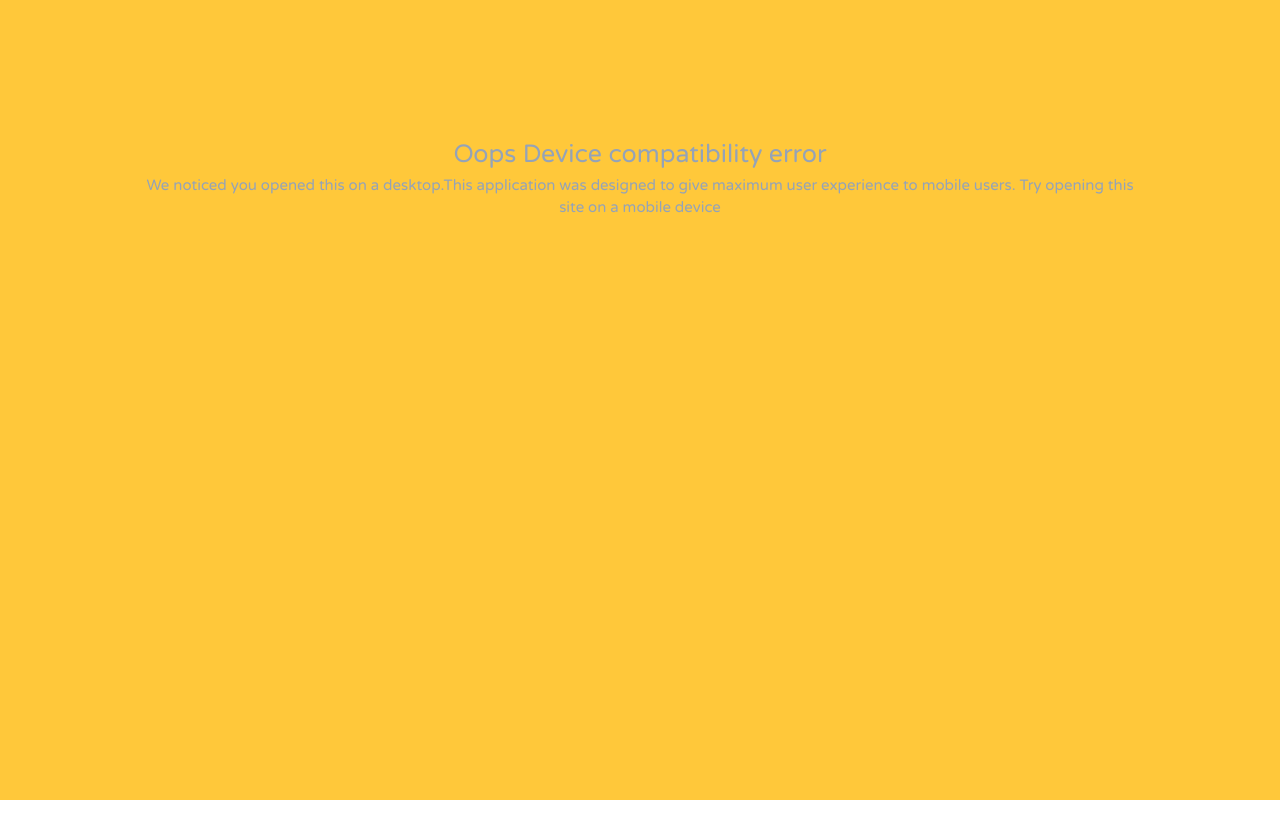
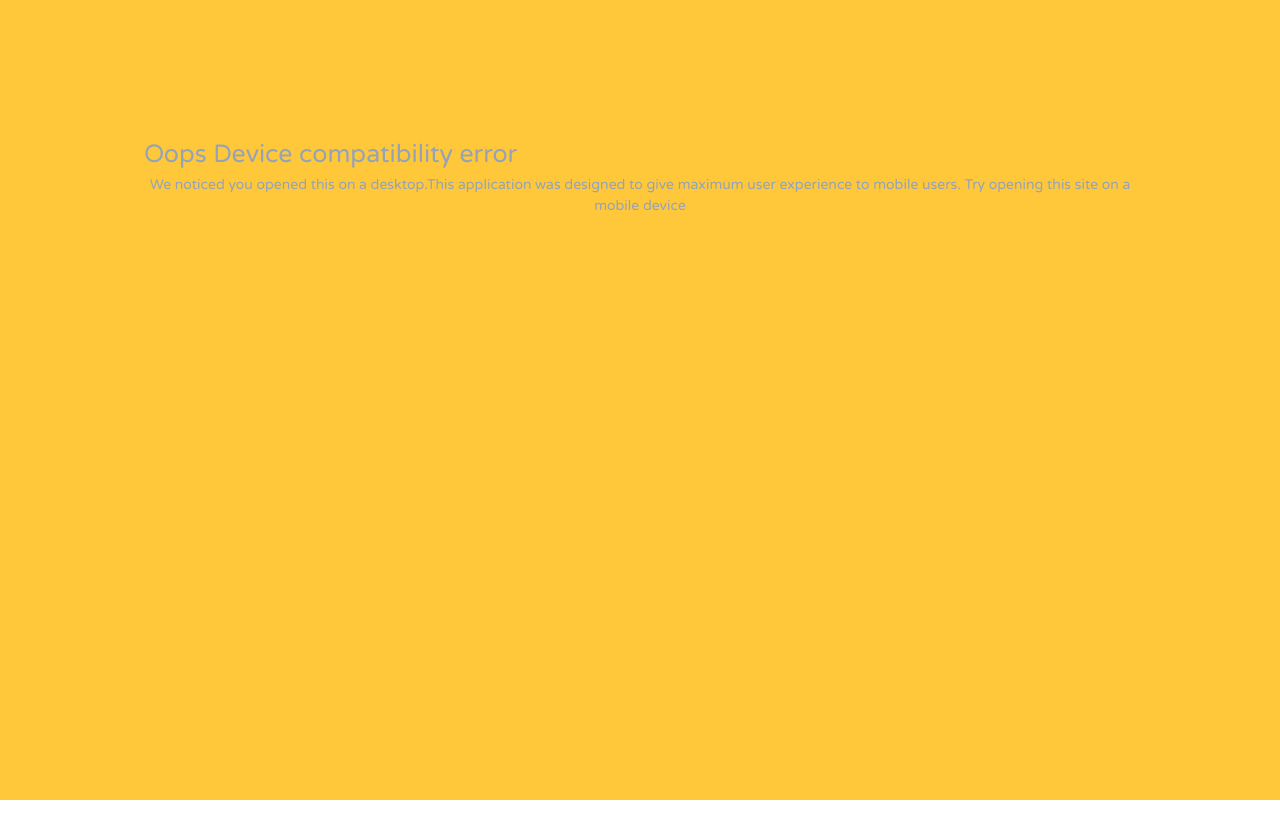
Before and after one commit to Masha-bit/Food-Court, a Next.js app: page / in a window 1280 px wide. Built offline with nearby package versions, Linux system fonts and the light colour scheme.

Commit message:
custom tailwind font check(3)

```diff
--- a/src/app/page.jsx
+++ b/src/app/page.jsx
@@ -11,15 +11,14 @@ import {BsPhone} from 'react-icons/bs'
 export default function Splash() {
   return (
 
-
     <div id="main" className='h-screen w-screen bg-[#FFC83A] flex items-center justify-center font-dongle'>
 
       <div className='h-[90%] w-[80%] flex flex-col p-4 mt-[10rem]'>
         {/* <div className='h-[300px] w-[300px] flex items-center justify-center'>
           <BsPhone style={{color: 'gray'}} size={300}/>
         </div> */}
-        <h1 className='mx-auto text-[25px] text-slate-400'>Oops Device compatibility error</h1>
-        <p className='text-center text-[15px] text-slate-400'>We noticed you opened this on a desktop.This application was designed to give maximum user experience to mobile users. Try opening this site on a mobile device</p>
+        <h1 className='w-[100%] mx-auto text-[25px] text-slate-400'>Oops Device compatibility error</h1>
+        <p className=' w-[100%] text-center text-[14px] text-slate-400'>We noticed you opened this on a desktop.This application was designed to give maximum user experience to mobile users. Try opening this site on a mobile device</p>
       </div>
 
       {/* <div id='desktop' className='mx-auto p-8 relative top-[20%] h-[500px] w-[90%] flex flex-col items-center bg-slate-600 sm:hidden'>
```
